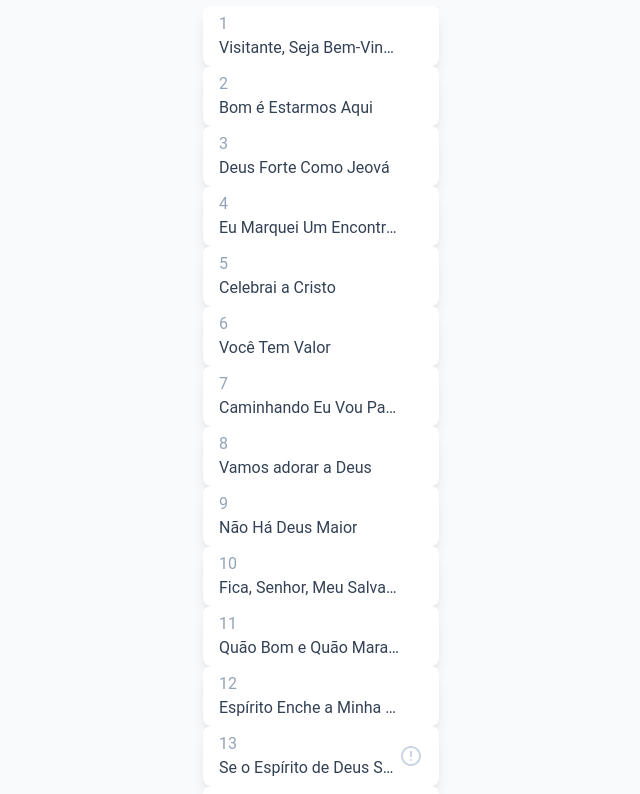
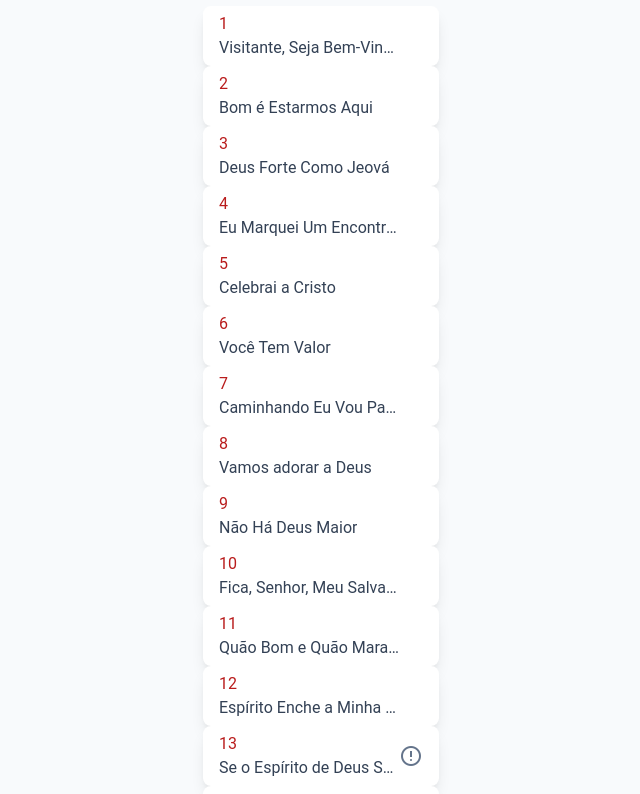
Before and after one commit to thiago-silva-santos/gospeltune, a Nuxt app: page / in a window 1280 px wide. Shown: the part 186-980 px from the top of the page, without its empty margins (319-959 px from the left). Built offline with nearby package versions, Linux system fonts and the light colour scheme.

Commit message:
implementa logo

```diff
--- a/components/InputSearch.vue
+++ b/components/InputSearch.vue
@@ -25,7 +25,8 @@ export default {
 
 <style scoped>
 .input_search {
-  @apply bg-gray-200 appearance-none border-2 border-gray-200 rounded w-full py-2 px-4 text-gray-700 leading-tight focus:outline-none focus:bg-white focus:border-slate-400;
+  @apply bg-slate-200 appearance-none border-2 border-gray-200 rounded w-full py-2 px-4 text-gray-700 leading-tight focus:bg-white focus:border-slate-500;
+  transition: all ease .3s;
+  outline: none;
 }
-
 </style>
--- a/components/SongsCards.vue
+++ b/components/SongsCards.vue
@@ -60,7 +60,7 @@ export default {
 }
 
 .song_number {
-  @apply text-slate-400
+  @apply text-red-700
 }
 
 .song_title {
@@ -71,7 +71,7 @@ export default {
 #empty_song {
   top: 10px;
   right: 10px;
-  @apply w-6 h-6 text-slate-300
+  @apply w-6 h-6 text-slate-500
 }
 
 @media (min-width: 500px) {
```
Also changed, not shown: public/gospeltunelogo.png, 1 other file (tests, documents, lock files or other folders).
